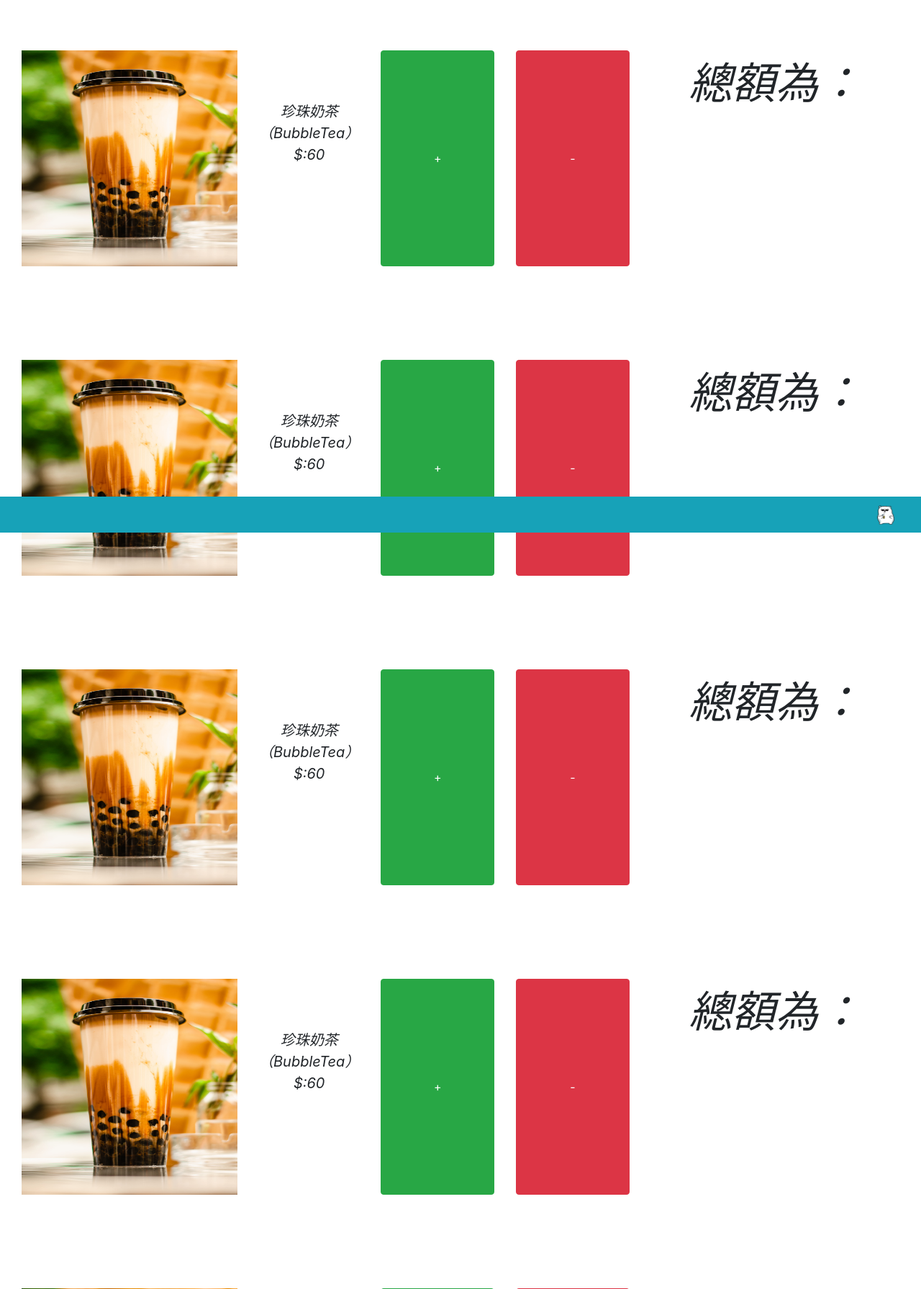
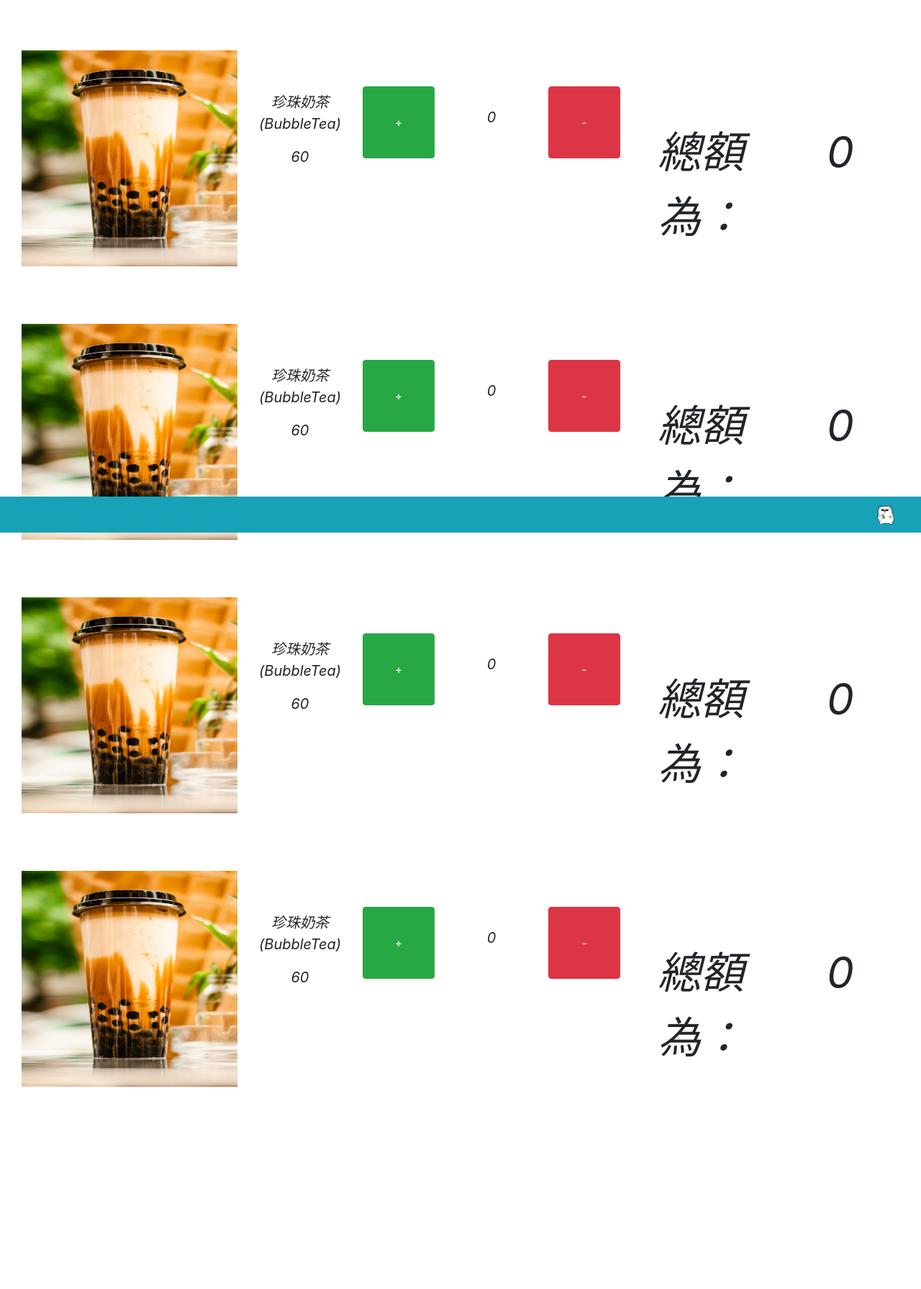
Before and after one commit to jianlin1217/PID_Assignment, a PHP site: page / in a window 1280 px wide. Shown: the part 60-1851 px from the top of the page at 72% size. After the commit the page ends 1570 px from the top, so only its background shows below. Run offline with PHP 8.4, Linux system fonts and the light colour scheme.

Commit message:
新增按鈕增加刪除的功能

```diff
--- a/index.php
+++ b/index.php
@@ -1,3 +1,7 @@
+<?php
+    session_start();
+    $_SESSION['itemNum']=0;
+?>
 <!DOCTYPE html>
 <html lang="en">
 
@@ -15,28 +19,77 @@
 <body>
     <?php
     require_once("header.php");
-    for($i=0;$i<10;$i++)
-    {
+    for ($i = 1; $i < 5; $i++) {
     ?>
-    <div class="wrapper outline" >
+        <div class="wrapper outline">
             <div class="wrapper2" id="d1">
                 <img src="img/bubbleTea.jpg" alt="找不到圖片ＱＡＯ">
                 <div class="mid">
-                <p>珍珠奶茶（BubbleTea）$:60</p>
+                    <p>珍珠奶茶(BubbleTea)</p><p id="price<?=$i?>" name="price">60</p>
+
                 </div>
             </div>
-        <div class="wrapper2" id="d2">
-            <button class="btn btn-success"> + </button>
-            <button class="btn btn-danger"> - </button>
+            <div class="wrapper" id="d2">
+                <div class="mid">
+                    <button class="btn btn-success" id="btnadd<?=$i?>" name="btnadd"> + </button>
                 </div>
-        <div id="d3">
+                <div style="margin-top: 80%;">
+                    <p id="itemcount<?=$i?>" name="itemcount" >0</p>
+                </div>
+                <div class="mid">
+                    <button class="btn btn-danger" id="btnsub<?=$i?>" name="btnsub"> - </button>
+                </div>
+            </div>
+            <div class="wrapper2" id="d3">
+                <div style="margin-top: 40%;">
                     <p class="total">總額為：</p>
+                </div>
+                <div style="margin-top: 40%;">
+                    <p class="total" id="totalm<?=$i?>" name="totalm">0</p>
+                </div>
+
             </div>
         </div>
     <?php
     }
     require_once("footer.php")
     ?>
+    <script>
+            $("button[name='btnadd']").click(function(){
+                let count;
+                let nowid=$(this).attr("id").replace("btnadd","");
+
+                // alert(nowid);
+                item="#itemcount"+nowid;
+                total="#totalm"+nowid;
+                price="#price"+nowid;
+                // alert(item);
+
+                count=$(item).text();
+                count++;
+                $(item).text(count);
+                $(total).text($(price).text()*count);
+
+            })
+            $("button[name='btnsub']").click(function(){
+                let count;
+                let nowid=$(this).attr("id").replace("btnsub","");
+
+                // alert(nowid);
+                item="#itemcount"+nowid;
+                total="#totalm"+nowid;
+                price="#price"+nowid;
+                // alert(item);
+
+                count=$(item).text();
+                if(count>0)
+                count--;
+                $(item).text(count);
+                $(total).text($(price).text()*count);
+
+            })
+
+    </script>
 </body>
 
 </html>
--- a/style.css
+++ b/style.css
@@ -3,6 +3,7 @@
     display:grid;
     grid-template-columns: repeat(3,2fr);
     grid-column-gap: 30px;
+    /* text-align: center; */
 }
 .wrapper2
 {
@@ -13,7 +14,7 @@
 div
 {
     text-align: center;
-    height: 300px;
+    height: 250px;
 }
 div.outline
 {
@@ -38,10 +39,12 @@
 button
 {
     font-size: 50px;
-    margin-top: 30px;
-    margin-left: 30px;
-    margin-right: 30px;
-    margin-bottom: 30px;
+    width: 100px;
+    height: 100px;
+    margin-top: 50px;
+    margin-left: 50px;
+    margin-right: 50px;
+    margin-bottom: 50px;
 }
 p
 {
@@ -53,4 +56,6 @@
 {
     font-size: 60px;
     font-style: italic;
+    text-align: center;
+    margin-top: 30px ;
 }
```
Also changed, not shown: README.md. Lines whose indentation alone changed are shown as unchanged.
